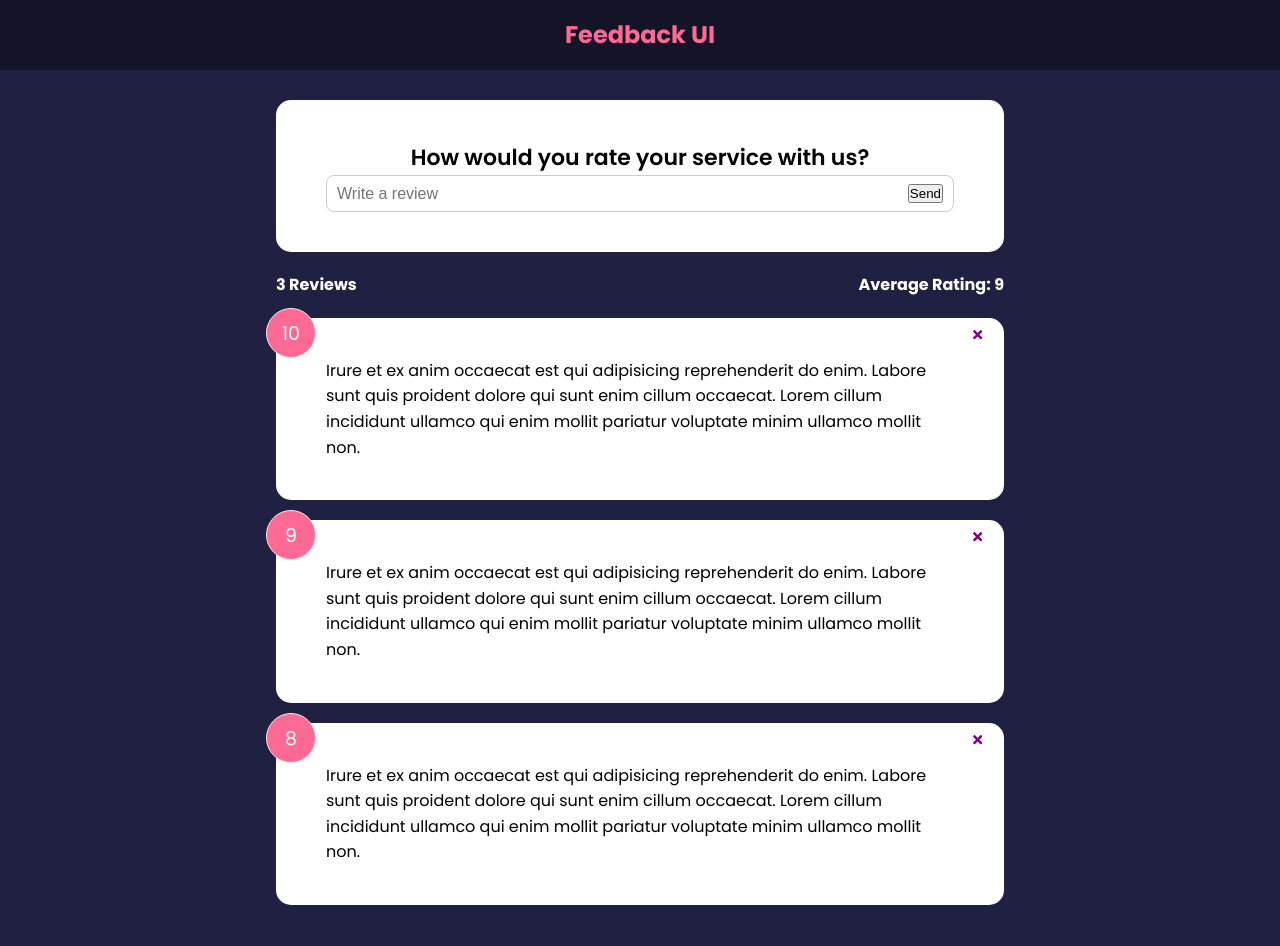
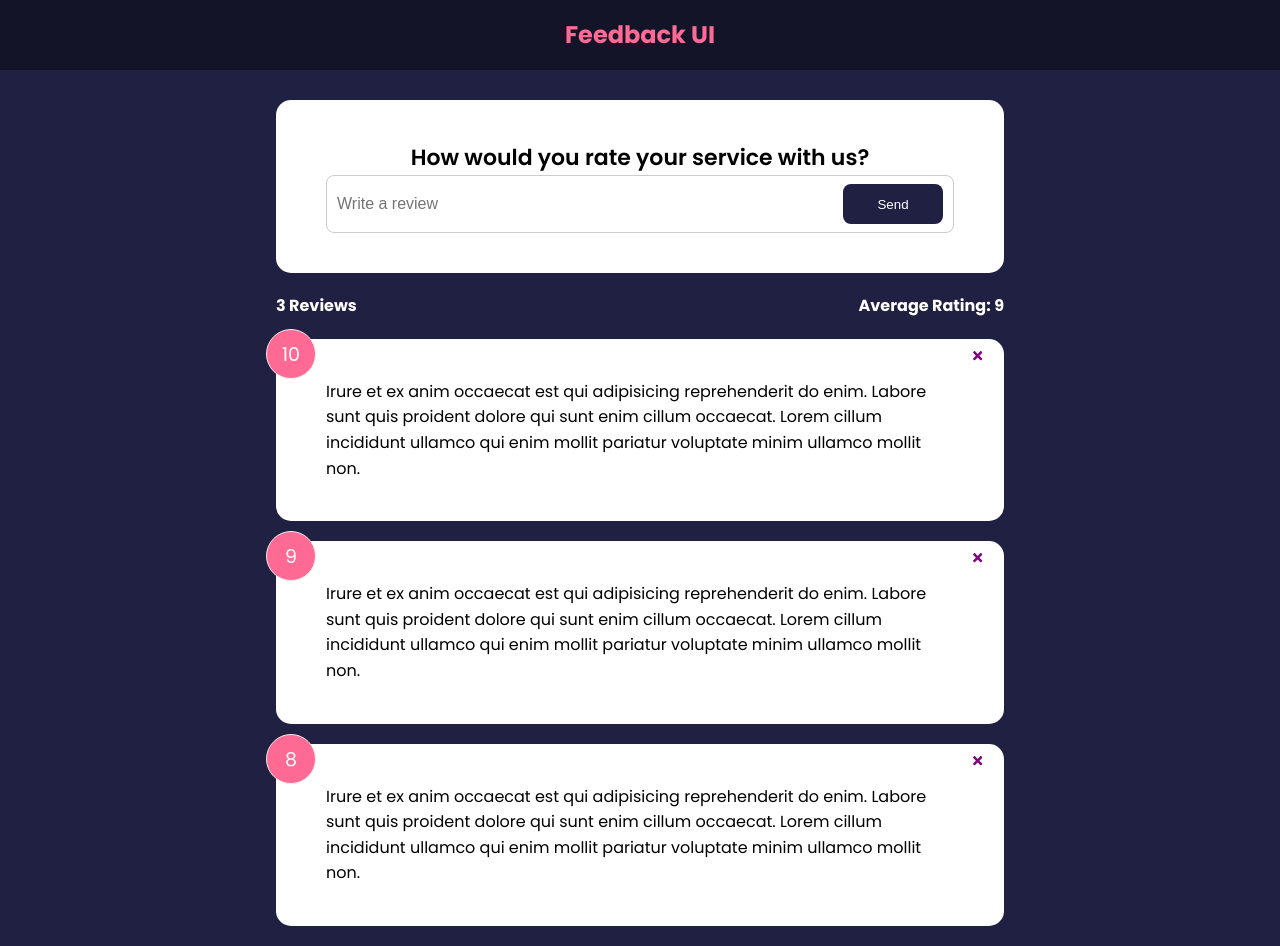
Before and after one commit to ZlataEkert/feedback_app, a React (Create React App) app: page / in a window 1280 px wide. Before the commit the page ends 925 px from the top, so only its background shows below. Built offline with nearby package versions, Linux system fonts and the light colour scheme.

Commit message:
build a custom button component

```diff
--- a/src/components/FeedbackForm.jsx
+++ b/src/components/FeedbackForm.jsx
@@ -1,5 +1,6 @@
 import { useState } from 'react'
 import Card from './shared/Card'
+import Button from './shared/Button'
 
 function FeedbackForm() {
   const [text, setText] = useState('')
@@ -15,7 +16,7 @@ function FeedbackForm() {
         {/* @todo - rating select component */}
         <div className='input-group'>
           <input onChange={handleTextChange} type="text" placeholder='Write a review' value={text} />
-          <button type="submit">Send</button>
+          <Button type="submit">Send</Button>
         </div>
       </form>
     </Card>
--- /dev/null
+++ b/src/components/shared/Button.jsx
@@ -0,0 +1,24 @@
+import PropTypes from 'prop-types'
+
+function Button({ children, version, type, isDisabled }) {
+  return (
+    <button type={type} disabled={isDisabled} className={`btn btn-${version}`}>
+      {children}
+    </button>
+  )
+}
+
+Button.defaultProps = {
+  version: 'primary',
+  type: 'button',
+  isDisabled: false
+}
+
+Button.propTypes = {
+  children: PropTypes.node.isRequired,
+  version: PropTypes.string,
+  type: PropTypes.string,
+  isDisabled: PropTypes.bool,
+}
+
+export default Button
```
